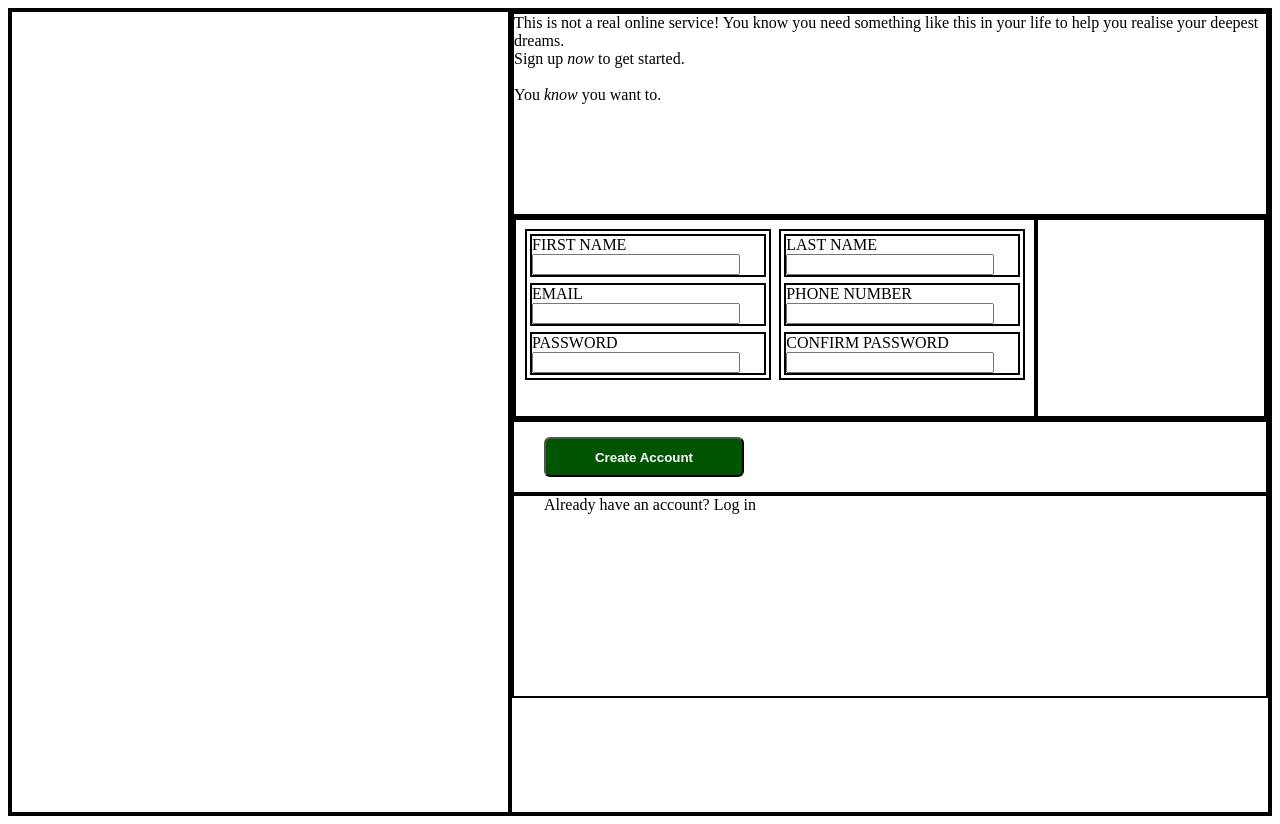
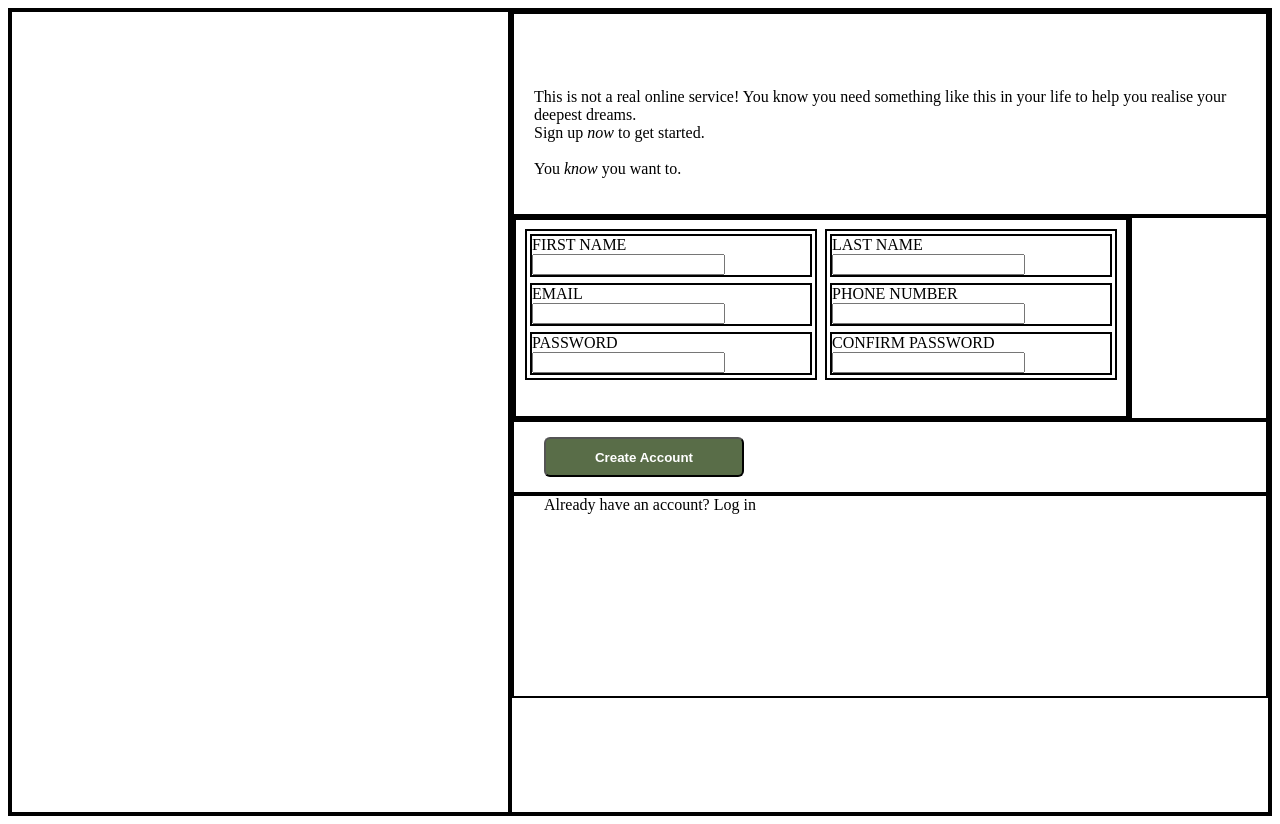
Before and after one commit to charliewturner/sign-up-form, a plain HTML site: page index.html in a window 1280 px wide. Drawn offline with Linux system fonts and the light colour scheme.

Commit message:
Add more CSS and turn create account into submit button

```diff
--- a/index.html
+++ b/index.html
@@ -12,33 +12,37 @@
     <div class="container">
         <div class="left"></div>
         <div class="right">
-            <div class="right-one">This is not a real online service! You know you need something like this in your life
-                to help you realise your deepest dreams. <br>Sign up <em>now</em> to get started.<br><br>You
-                <em>know</em> you want to.
+            <div class="right-one">
+                <p>This is not a real online service! You know you need something like this in your life
+                    to help you realise your deepest dreams. <br>Sign up <em>now</em> to get started.<br><br>You
+                    <em>know</em> you want to.
+                </p>
 
             </div>
             <div class="right-two">
                 <div class="form-container">
-                    <form action="URL" method="get">
+                    <form  method="get" id="form1">
                         <div class="form-left">
-                            <div class="label forename"><label for="forename">FIRST NAME<input type="text"></label>
+                            <div class="label forename"><label for="forename">FIRST NAME<br><input type="text"></label>
                             </div>
-                            <div class="label email"><label for="email">EMAIL<input type="email"></label></div>
-                            <div class="label password"><label for="pwd">PASSWORD<input type="text"></label></div>
+                            <div class="label email"><label for="email">EMAIL<br><input type="email"></label></div>
+                            <div class="label password"><label for="pwd">PASSWORD<br><input type="text"></label></div>
                         </div>
 
                         <div class="form-right">
-                            <div class="label surname"><label for="surname">LAST NAME<input type="text"></label></div>
-                            <div class="label number"> <label for="number">PHONE NUMBER<input type="tel"></label></div>
-                            <div class="label pwd"><label for="confirm-pwd">CONFIRM PASSWORD<input type="text"></label>
+                            <div class="label surname"><label for="surname">LAST NAME<br><input type="text"></label>
                             </div>
+                            <div class="label number"> <label for="number">PHONE NUMBER<br><input type="tel"></label>
+                            </div>
+                            <div class="label pwd"><label for="confirm-pwd">CONFIRM PASSWORD<br><input
+                                        type="text"></label></div>
                         </div>
                     </form>
                 </div>
                 <div class="spacer"></div>
             </div>
             <div class="right-three">
-                <button class="create">Create Account</button>
+                <button class="create" type="submit" form="form1">Create Account</button>
             </div>
             <div class="right-four">
                 Already have an account? Log in
--- a/styles.css
+++ b/styles.css
@@ -16,7 +16,6 @@ div {
     display: flex;
     flex: auto;
     height: 100vh;
-
 }
 
 .right {
@@ -32,8 +31,13 @@ div {
 }
 
 .right-one {
-    display: inline-block;
+    display: flex;
     text-wrap: wrap;
+    align-items: flex-end;
+}
+
+p {
+    padding: 20px;
 }
 
 .right-two {
@@ -42,16 +46,14 @@ div {
 }
 
 input {
-    position: fixed;
-    width: 200px;
-
+    width: 100%;
 }
 
 .form-container {
     display: flex;
     flex-direction: column;
     min-width: 200px;
-    max-width: 100%;
+    max-width: 600px;
     padding: 5px;
 }
 
@@ -60,13 +62,12 @@ label>* {
 }
 
 .label {
+    flex: auto;
     margin: 3px;
-
 }
 
 .spacer {
-    min-width: 30%;
-
+    width: clamp(30%, 0px);
 }
 
 form {
@@ -85,20 +86,21 @@ form {
     flex-direction: row;
 }
 
-.right-three{
+.right-three {
     height: 70px;
     align-items: center;
 }
-.create{
+
+.create {
     height: 40px;
     width: 200px;
     margin: 30px;
-    background-color: rgb(1, 85, 1);
+    background-color: #596D48;
     color: white;
     font-weight: bold;
     border-radius: 6px;
 }
 
-.right-four{
+.right-four {
     padding-left: 30px;
 }
```
